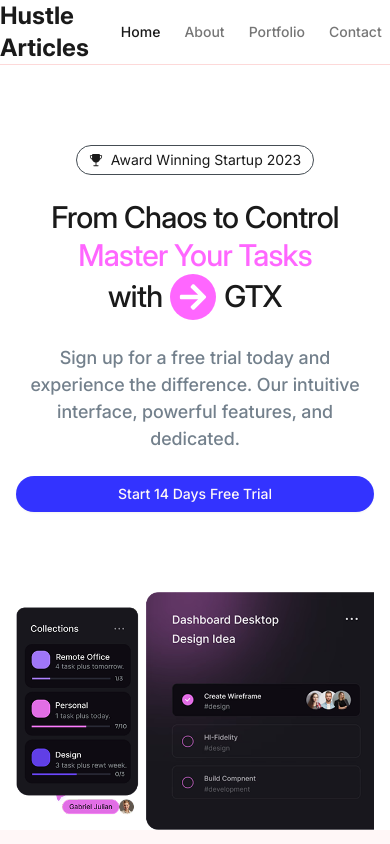
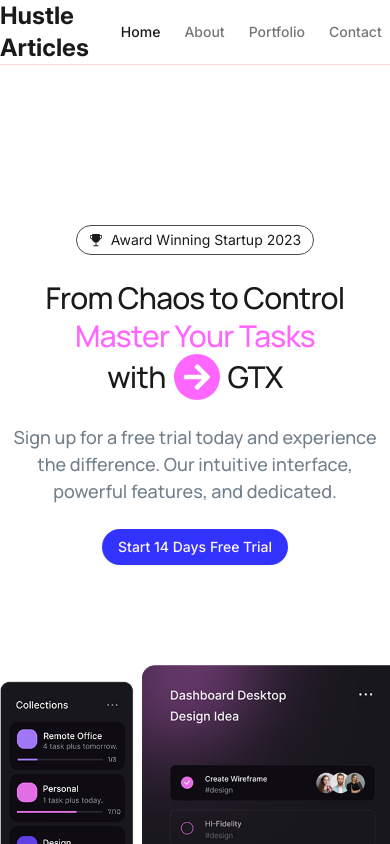
Before and after one commit to Hustle-Devs/gratask-clone, a Next.js app: page / in a window 390 px wide. Shown: the top 844 px of the page. Built offline with nearby package versions, Linux system fonts and the light colour scheme.

Commit message:
some issue solved

```diff
--- a/src/app/home/hero/Hero.tsx
+++ b/src/app/home/hero/Hero.tsx
@@ -6,10 +6,11 @@ import rightImage from "@/assets/hero-image/right-image.png";
 
 export default function Hero() {
   return (
-    <div className="px-4 md:px-0">
-      <div className="flex md:flex-row flex-col items-center mx-auto max-w-custom">
+    <div className="">
+      <div className="flex md:flex-row flex-col items-center">
         {/* Left Side */}
-        <div className="flex flex-col justify-center space-y-6 pt-20 pb-10 w-full md:w-1/2 md:text-left text-center">
+        <div className="mx-auto max-w-custom">
+          <div className="flex flex-col justify-center space-y-6 pt-40 pb-15 w-full md:text-left text-center">
             <div className="inline-flex justify-center md:justify-start items-center dark:bg-gray-700 mx-auto md:mx-0 px-3 py-1 border border-gray-600 rounded-full w-fit text-foreground dark:text-primary text-sm">
               <span className="mr-2">
                 <IoTrophy />
@@ -17,7 +18,7 @@ export default function Hero() {
               Award Winning Startup 2023
             </div>
 
-          <h1 className="text-3xl sm:text-4xl md:text-5xl leading-tight tracking-tight">
+            <h1 className="font-manrope text-3xl sm:text-4xl md:text-5xl leading-tight tracking-tight">
               From Chaos to Control
               <br />
               <span className="text-primary-600 dark:text-secondary">
@@ -33,15 +34,16 @@ export default function Hero() {
               </span>
             </h1>
 
-          <h5 className="mx-auto md:mx-0 max-w-md text-gray-500 dark:text-gray-400">
+            <h5 className="mx-auto md:mx-0 max-w-md font-manrope text-gray-500 dark:text-gray-400">
               Sign up for a free trial today and experience the difference. Our
               intuitive interface, powerful features, and dedicated.
             </h5>
 
             <div className="mx-auto md:mx-0 w-full md:w-1/3">
-            <Button variant="default" className="w-full">
+              <Button variant="default" className="px-4 py-2">
                 Start 14 Days Free Trial
               </Button>
+            </div>
           </div>
         </div>
 
--- a/src/components/layout/Navbar.tsx
+++ b/src/components/layout/Navbar.tsx
@@ -35,17 +35,15 @@ export default function Navbar() {
 
   const { theme, setTheme } = useTheme();
 
-  console.log(theme);
-
   return (
-    <header className="sticky top-0 z-50 w-full border-b bg-background/95 backdrop-blur supports-[backdrop-filter]:bg-background/60">
-      <nav className="max-w-custom mx-auto flex h-16 items-center">
+    <header className="top-0 z-50 sticky bg-background/95 supports-[backdrop-filter]:bg-background/60 backdrop-blur border-b w-full">
+      <nav className="flex items-center mx-auto max-w-custom h-16">
         <div className="mr-8">
-          <Link href={"/"} className="text-2xl font-bold">
+          <Link href={"/"} className="font-bold text-2xl">
             Hustle Articles
           </Link>
         </div>
-        <div className="flex flex-1 items-center justify-between">
+        <div className="flex flex-1 justify-between items-center">
           <div className="flex items-center space-x-6">
             {navigation.map((item) => (
               <Link
@@ -68,8 +66,8 @@ export default function Navbar() {
           size="icon"
           onClick={() => setTheme(theme === "dark" ? "light" : "dark")}
         >
-          <SunIcon className="h-5 w-5 rotate-0 scale-100 transition-all dark:-rotate-90 dark:scale-0" />
-          <MoonIcon className="absolute h-5 w-5 rotate-90 scale-0 transition-all dark:rotate-0 dark:scale-100" />
+          <SunIcon className="w-5 h-5 rotate-0 dark:-rotate-90 scale-100 dark:scale-0 transition-all" />
+          <MoonIcon className="absolute w-5 h-5 rotate-90 dark:rotate-0 scale-0 dark:scale-100 transition-all" />
           <span className="sr-only">Toggle theme</span>
         </Button>
       </nav>
```
Lines whose indentation alone changed are shown as unchanged.
